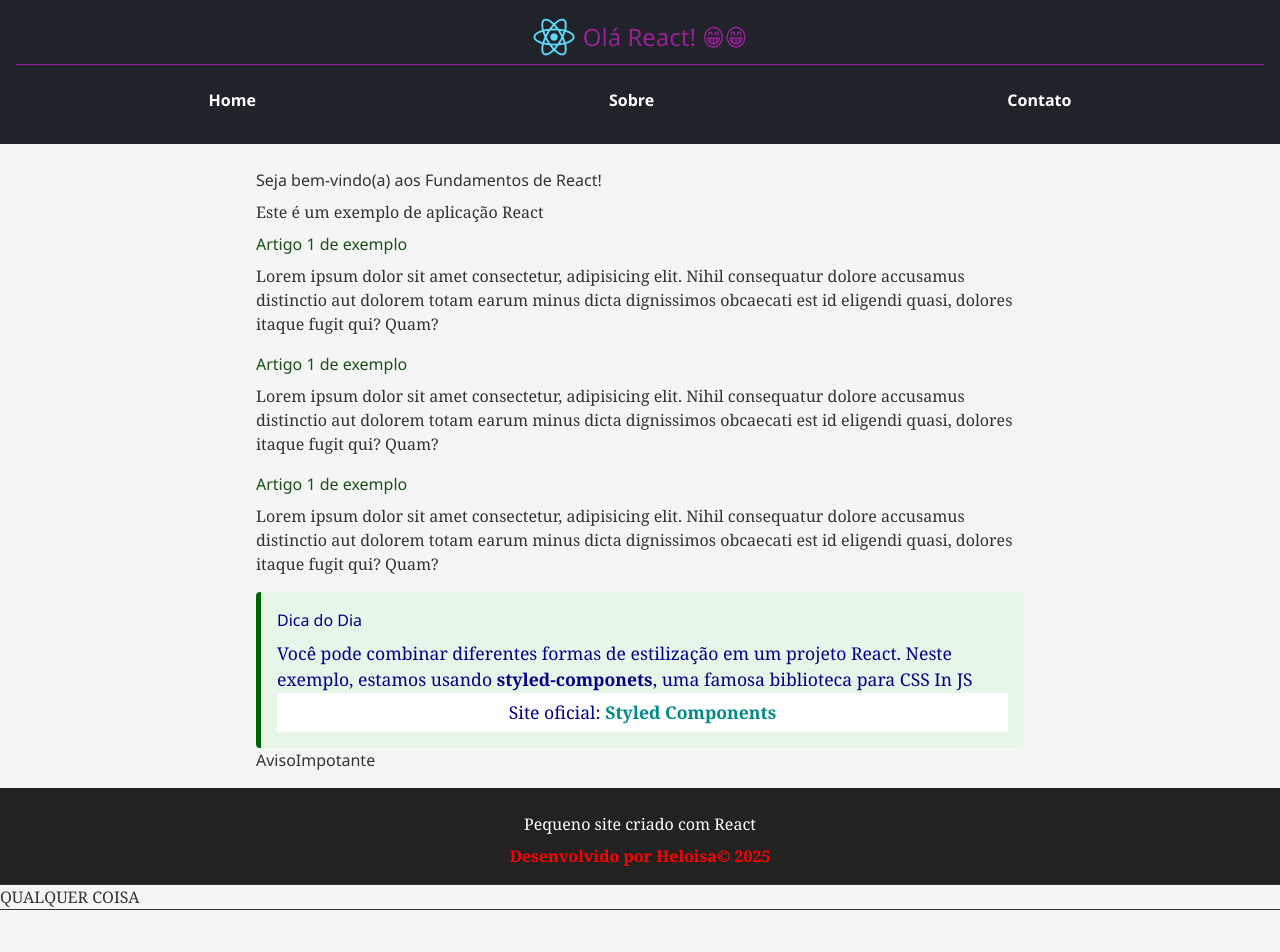
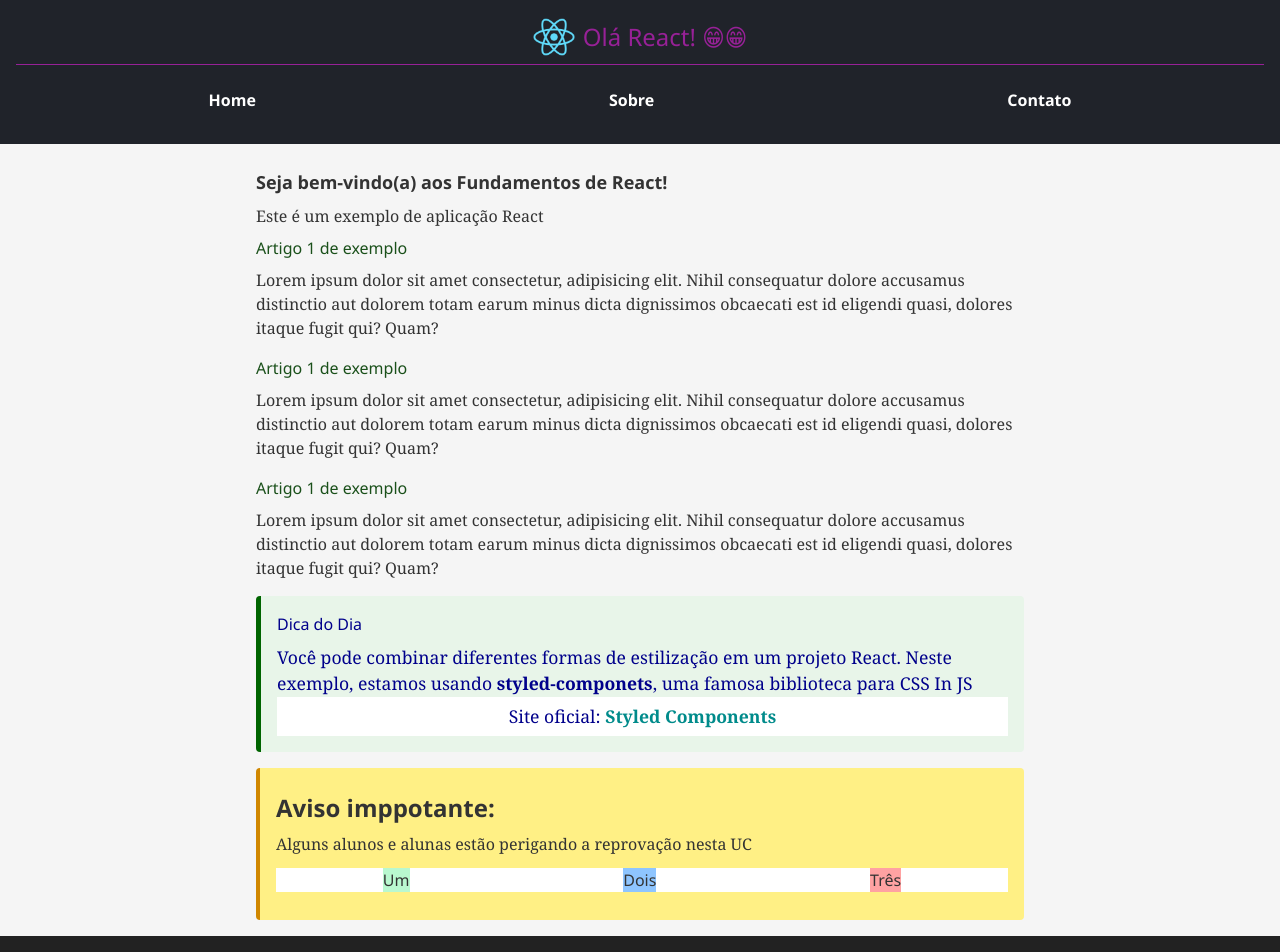
Before and after one commit to heloisa0804/react-fundamentos, a React (Vite) app: page / in a window 1280 px wide. Shown: the top 952 px of the page. Before the commit the page ends 910 px from the top, so only its background shows below. Built offline with nearby package versions, Linux system fonts and the light colour scheme.

Commit message:
Refatorar e aprimorar componentes do Conteudo

```diff
--- a/src/components/Conteudo/AvisoImportante/AvisoImpotante.tsx
+++ b/src/components/Conteudo/AvisoImportante/AvisoImpotante.tsx
@@ -1,3 +1,14 @@
 export default function AvisoImpotante() {
-  return <div>AvisoImpotante</div>;
+  return (
+    <section className="bg-yellow-200 border-l-4 border-yellow-600 p-4 mt-4 rounded">
+      <h3 className="font-bold text-2xl">Aviso imppotante:</h3>
+      <p>Alguns alunos e alunas estão perigando a reprovação nesta UC</p>
+
+      <div className="flex justify-around my-3 bg-white">
+        <div className="bg-green-200">Um</div>
+        <div className="bg-blue-300">Dois</div>
+        <div className="bg-red-300">Três</div>
+      </div>
+    </section>
+  );
 }
--- a/src/components/Conteudo/Conteudo.tsx
+++ b/src/components/Conteudo/Conteudo.tsx
@@ -10,7 +10,10 @@ export default function Conteudo() {
       <section
         className={`${estilos.principal}${estilos.arredondada} ${estilos.sombraS}`}
       >
-        <h2> Seja bem-vindo(a) aos Fundamentos de React!</h2>
+        <h2 className="font-bold text-lg">
+          {" "}
+          Seja bem-vindo(a) aos Fundamentos de React!
+        </h2>
         <p> Este é um exemplo de aplicação React</p>
 
         <Artigo />
--- a/src/components/Conteudo/DicaDoDia/DicaDoDia.tsx
+++ b/src/components/Conteudo/DicaDoDia/DicaDoDia.tsx
@@ -1,4 +1,4 @@
-import { StyledDicaDoDia } from "../../DicaDodia.stile";
+import { StyledDicaDoDia } from "../DicaDodia.stile";
 
 export default function DicaDoDia() {
   return (
```
Also changed, not shown: src/components/Conteudo/DicaDodia.stile.ts (renamed from src/components/DicaDodia.stile.ts).
